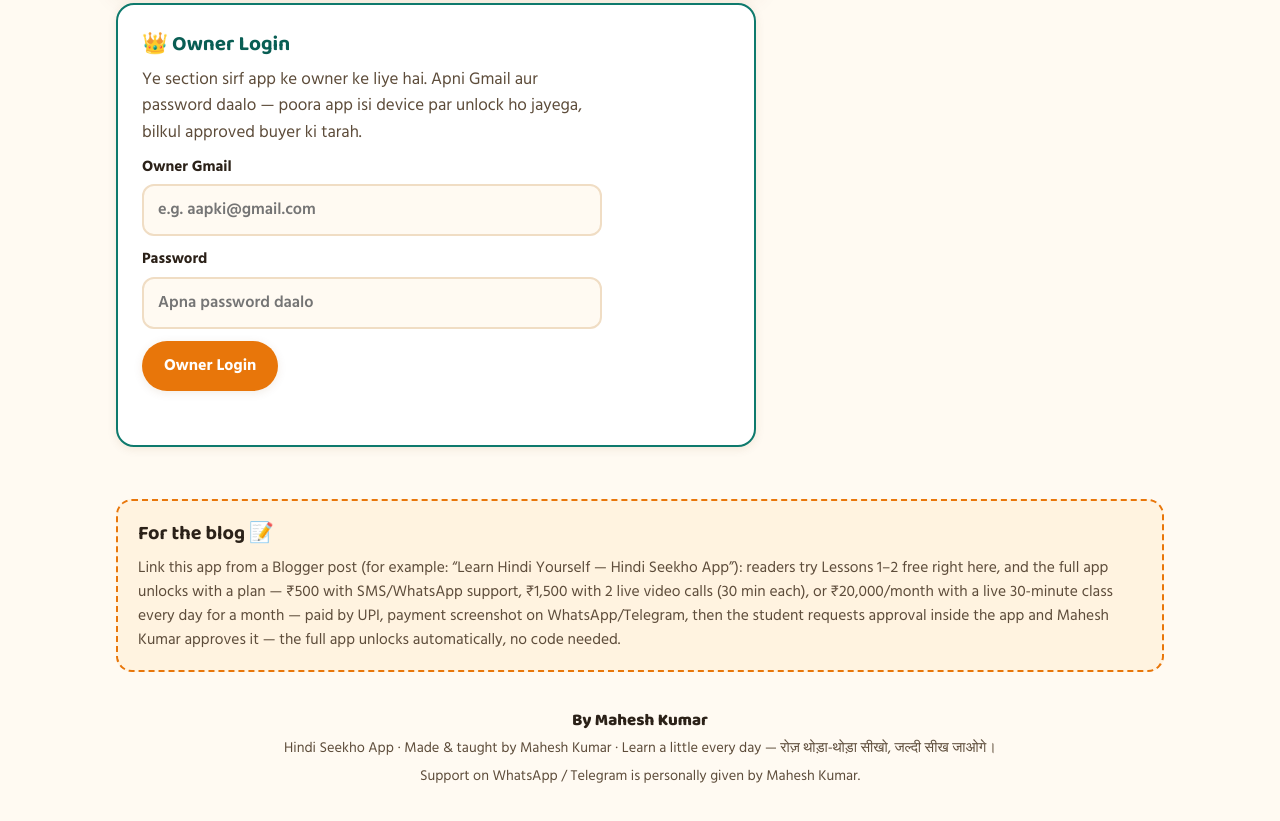
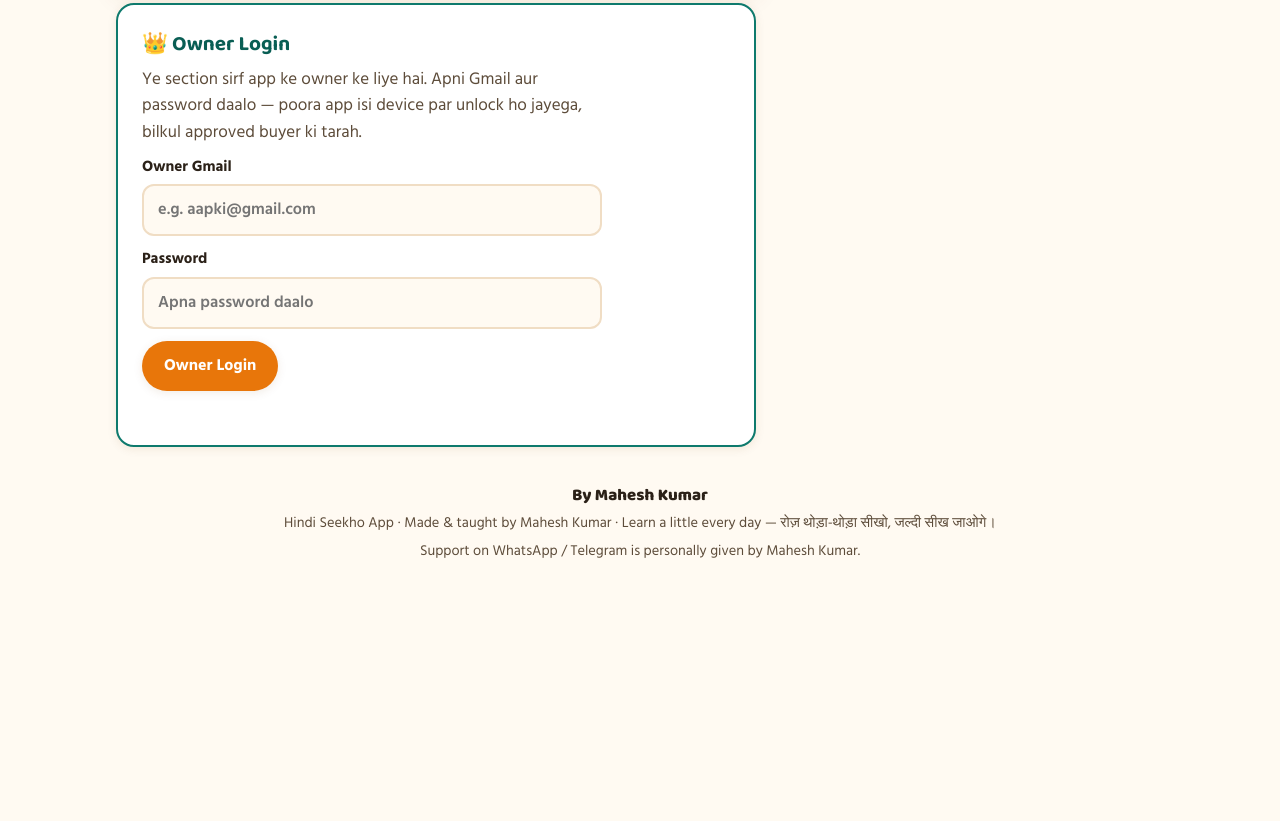
Before and after one commit to abcd842323-spec/hindi-seekho-app, a plain HTML site: page index.html in a window 1280 px wide. Shown: the part 8232-9053 px from the top of the page. After the commit the page ends 8860 px from the top, so only its background shows below. Drawn offline with Linux system fonts and the light colour scheme; no server answers.

Commit message:
Remove 'For the blog' builder note from the app

```diff
--- a/index.html
+++ b/index.html
@@ -366,12 +366,6 @@
       .owner-card h3 { font-family: "Baloo 2", sans-serif; margin: 0 0 6px; font-size: 1.3rem; color: var(--teal-deep); }
       .owner-card p { color: var(--ink-soft); margin: 0 0 6px; max-width: 48ch; }
 
-      .blogger-note {
-        margin-top: 52px; background: var(--surface-2); border: 2px dashed var(--saffron);
-        border-radius: 16px; padding: 18px 20px;
-      }
-      .blogger-note h3 { margin: 0 0 6px; font-family: "Baloo 2", sans-serif; }
-      .blogger-note p { margin: 0; color: var(--ink-soft); font-size: 0.97rem; }
       footer { margin-top: 36px; color: var(--ink-soft); font-size: 0.9rem; text-align: center; }
 
       .toast {
@@ -698,11 +692,6 @@
           <p class="code-msg" id="owner-msg" role="status"></p>
         </div>
       </section>
-
-      <div class="blogger-note">
-        <h3>For the blog 📝</h3>
-        <p>Link this app from a Blogger post (for example: “Learn Hindi Yourself — Hindi Seekho App”): readers try Lessons 1–2 free right here, and the full app unlocks with a plan — ₹500 with SMS/WhatsApp support, ₹1,500 with 2 live video calls (30 min each), or ₹20,000/month with a live 30-minute class every day for a month — paid by UPI, payment screenshot on WhatsApp/Telegram, then the student requests approval inside the app and Mahesh Kumar approves it — the full app unlocks automatically, no code needed.</p>
-      </div>
 
       <footer>
         <div style="font-family:'Baloo 2',sans-serif;font-weight:800;font-size:1.05rem;color:var(--ink);">By Mahesh Kumar</div>
```
